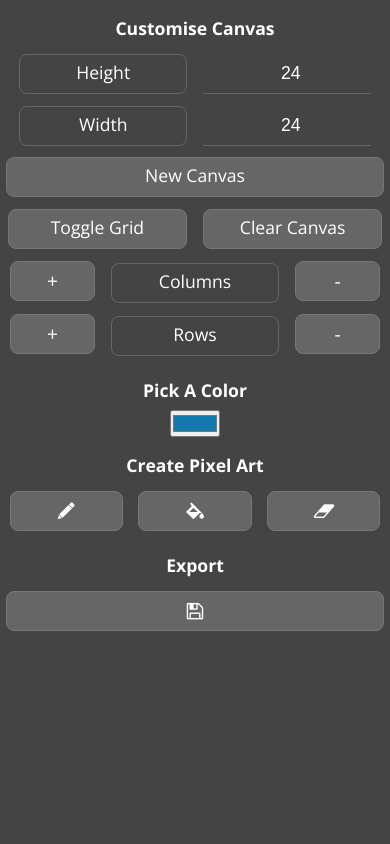
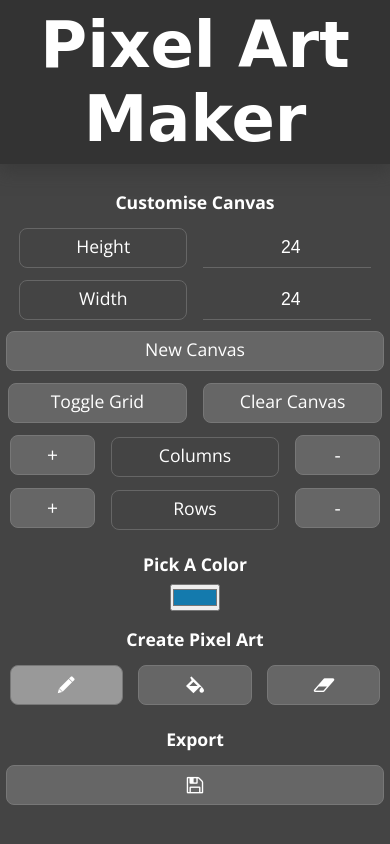
Before and after one commit to kes2401/pixel-art-maker, a plain HTML site: page index.html in a window 390 px wide. Shown: the top 844 px of the page. Drawn offline with nearby package versions, Linux system fonts and the light colour scheme; a web font is replaced by a local one.

Commit message:
move header to top of screen on mobile devices, and add active tool styling between draw, fill and erase tools

```diff
--- a/index.html
+++ b/index.html
@@ -16,7 +16,7 @@
 
             <div class="left-col">
 
-                <h2>Customise Canvas</h2>
+                <h2 class="first-section-header">Customise Canvas</h2>
                 <form id="size_picker">
                     <div class="label-2 smaller-font">Height</div>
                     <input type="number" id="input_height" name="height" min="1" max="30" value="24">
@@ -43,9 +43,9 @@
 
                 <div>
                     <h2>Create Pixel Art</h2>
-                    <div class="button-3 draw" title="Draw"><i class="ion-edit"></i></div>
-                    <div class="button-3 fill" title="Fill"><i class="ion-paintbucket"></i></div>
-                    <div class="button-3 erase" title="Erase"><i class="fa fa-eraser"></i></div>
+                    <div class="button-3 tools draw active" title="Draw"><i class="ion-edit"></i></div>
+                    <div class="button-3 tools fill" title="Fill"><i class="ion-paintbucket"></i></div>
+                    <div class="button-3 tools erase" title="Erase"><i class="fa fa-eraser"></i></div>
                     <!-- <div class="button-2 getColour" title="Get Colour"><i class="fa fa-eyedropper"></i></div> -->
                 </div>
 
--- a/script.js
+++ b/script.js
@@ -131,6 +131,12 @@
 		status = 'erase';
 	});
 
+	// Function to handle Active tool styling
+	$('.tools').click(function(){
+		$('.tools').removeClass('active');
+		$(this).addClass('active');
+	});
+
 	// Export button function to save table canvas as .PNG file
 	$('.save').click(function(){
 		html2canvas($("#pixel_canvas").get(0), {
--- a/styles.css
+++ b/styles.css
@@ -128,6 +128,14 @@
     width: 22%;
 }
 
+.active {
+    background-color: #999 !important;
+}
+
+.save {
+    margin-bottom: 40px !important;
+}
+
 div[class^="button"]:hover {
     background-color: #888;
 }
@@ -173,4 +181,28 @@
     .center-col {
         width: 100%;
     }
+
+    h1 {
+        position: fixed;
+        background-color: #333;
+        top: 0;
+        left: 0;
+        right: 0;
+        margin: 0;
+        padding: 8px;
+        box-shadow: 0 .5rem 1rem rgba(50,50,50,0.5);
+    }
+
+    .first-section-header {
+        margin-top: 120px;
+    }
 }
+
+@media screen and (max-width: 585px) {
+
+    .first-section-header {
+        margin-top: 190px;
+    }
+
+
+}
```
